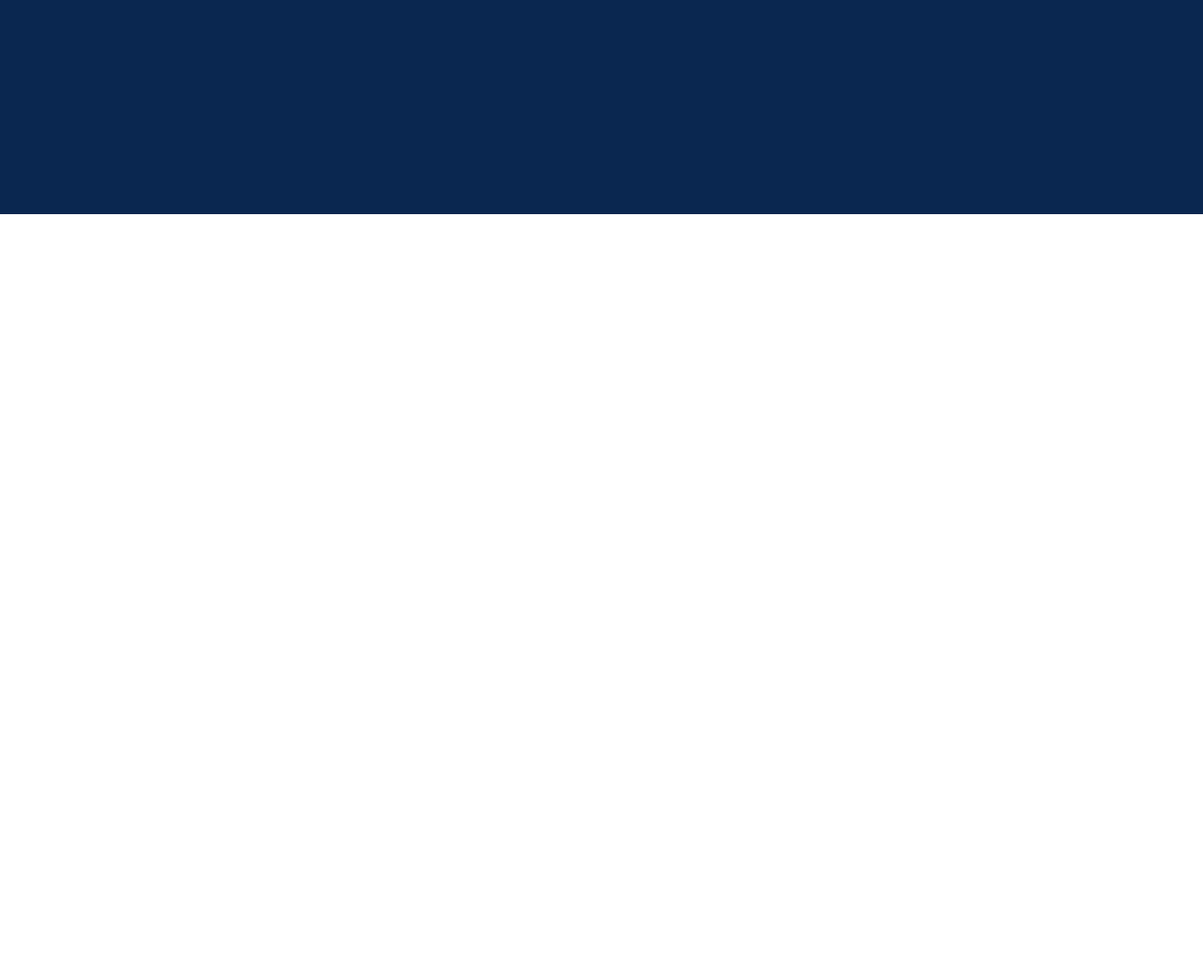
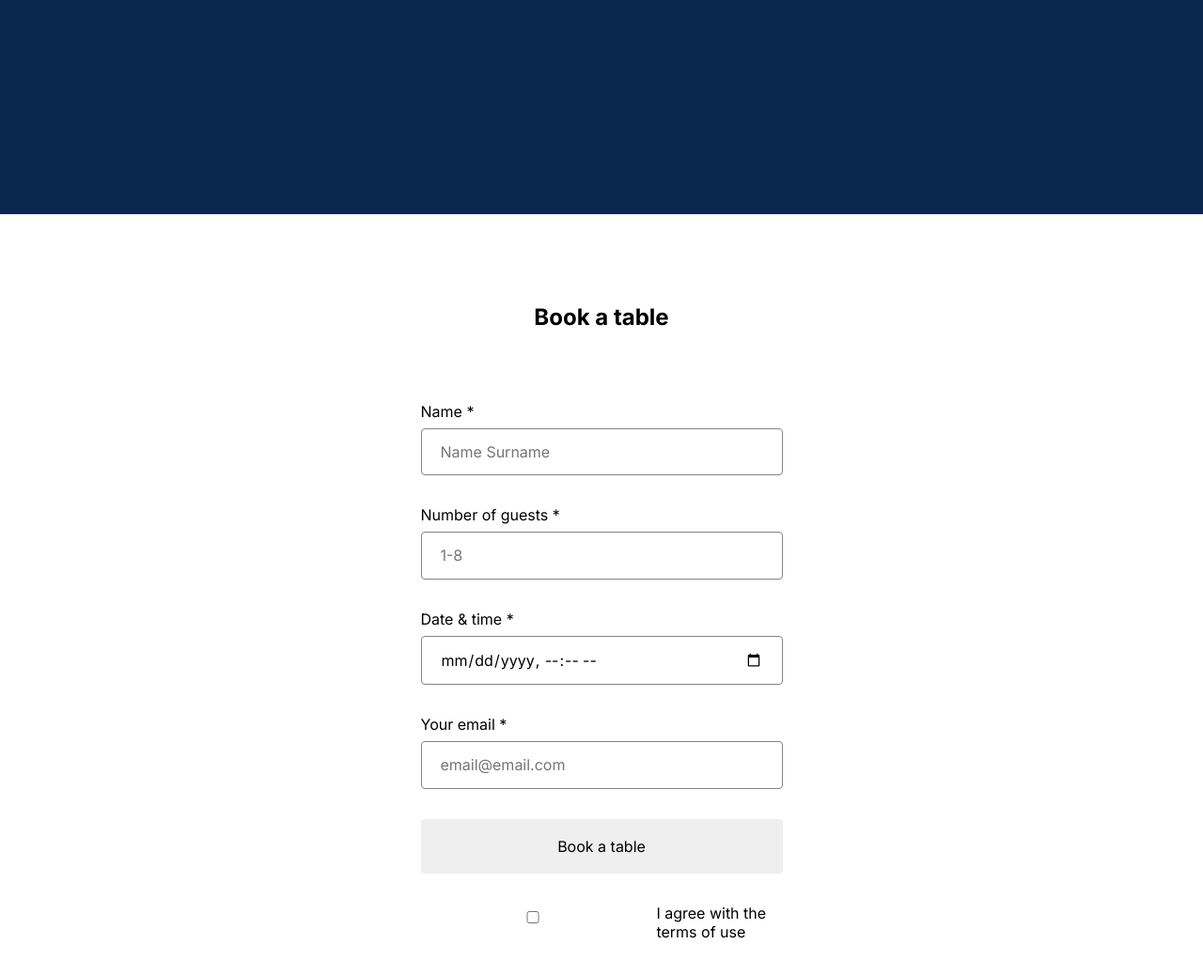
Before and after one commit to auram2691/se_project_coffeeshop, a plain HTML site: page index.html in a window 1280 px wide. Shown: the part 1488-2526 px from the top of the page at 94% size. Before the commit the page ends 1716 px from the top, so only its background shows below. Drawn offline with Linux system fonts and the light colour scheme.

Commit message:
New update for my project

```diff
--- a/index.html
+++ b/index.html
@@ -103,7 +103,59 @@
             </li>
           </ul>
         </section>
-        <section id="reservations" class="reservation"></section>
+        <section id="reservations" class="reservation">
+          <h2 class="reservation__title">Book a table</h2>
+          <form class="reservation__form form">
+            <fieldset class="form__fieldset">
+              <label for="name-input" class="form__label">
+                Name *
+                <input
+                  class="form__input"
+                  id="name-input"
+                  type="text"
+                  placeholder="Name Surname"
+                  required
+                />
+              </label>
+              <label for="number-input" class="form__label">
+                Number of guests *
+                <input
+                  class="form__input"
+                  id="number-input"
+                  type="number"
+                  min="1"
+                  max="8"
+                  placeholder="1-8"
+                  required
+                />
+              </label>
+              <label for="datetime-input" class="form__label">
+                Date & time *
+                <input
+                  class="form__input"
+                  id="datetime-input"
+                  type="datetime-local"
+                  required
+                />
+              </label>
+              <label for="email-input" class="form__label">
+                Your email *
+                <input
+                  class="form__input"
+                  id="email-input"
+                  type="email"
+                  placeholder="email@email.com"
+                  required
+                />
+              </label>
+            </fielset>
+            <button class="form__button">Book a table</button>
+            <label for="form-input" class="form__label form__label_type_checkbox">
+              <input class="form__input" id="form-input" type="checkbox" />
+              I agree with the terms of use
+            </label>
+          </form>
+        </section>
         <section id="menu" class="menu"></section>
         <section class="about"></section>
       </main>
--- a/pages/index.css
+++ b/pages/index.css
@@ -117,3 +117,55 @@
 .recipes__iframe {
   border: none;
 }
+
+.reservation {
+  padding: 100px 0 120px;
+}
+
+.reservation__title {
+  margin: 0 0 80px;
+  text-align: center;
+}
+
+.reservation__form {
+  margin: 0 auto;
+}
+
+.form {
+  max-width: 385px;
+}
+
+.form__fieldset {
+  margin: 0;
+  padding: 0;
+  border: none;
+}
+.form__input {
+  display: block;
+  width: 100%;
+  padding: 15px 20px;
+  box-sizing: border-box;
+  margin: 8px 0 32px;
+  border: 1px solid #838383;
+  border-radius: 4px;
+}
+
+.form__button {
+  border-radius: 4px;
+  width: 100%;
+  border: none;
+  padding: 20px 0;
+  margin-bottom: 32px;
+}
+
+.form__checkbox {
+  border-radius: 2px;
+  width: 20px;
+  height: 20px;
+}
+
+.form__label_type_checkbox {
+  display: flex;
+  gap: 12px;
+  justify-content: center;
+}
```
